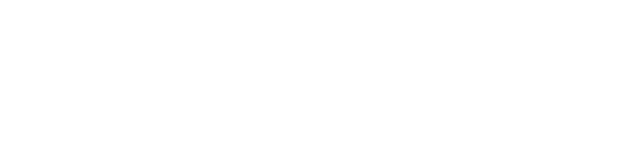
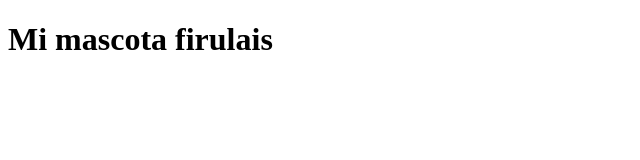
Before and after one commit to MtiEdgar/Gestiones2021, a plain HTML site: page firulais.html in a window 1280 px wide. Shown: the whole page, without its empty margins (0-640 px from the left). Drawn offline with Linux system fonts and the light colour scheme.

Commit message:
Actualización en firulais.html
Se agrego titulo H1 con  el nombre de la mascota

```diff
--- a/firulais.html
+++ b/firulais.html
@@ -7,6 +7,6 @@
     <title>Document</title>
 </head>
 <body>
-
+    <h1>Mi mascota firulais</h1>
 </body>
 </html>
```
